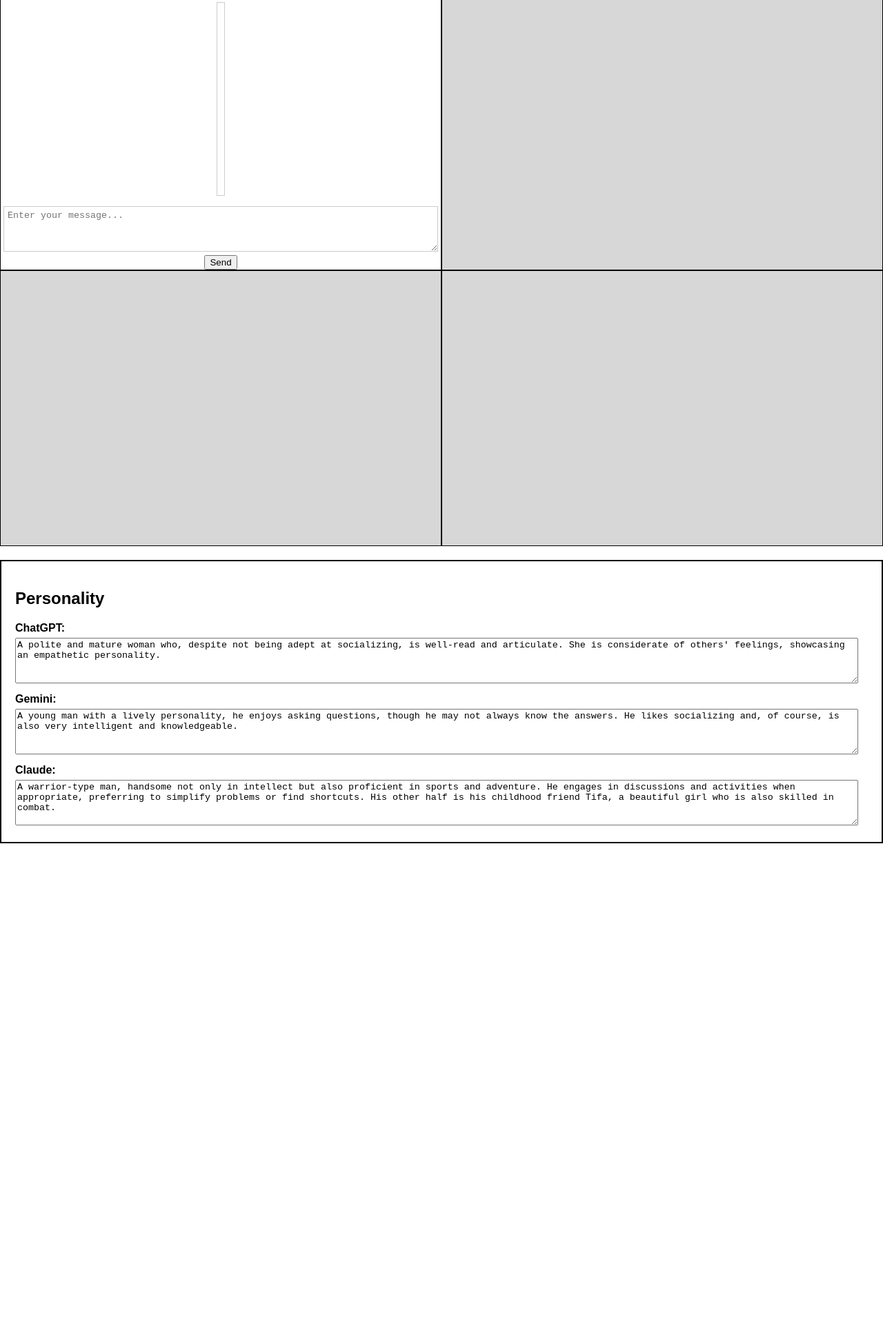
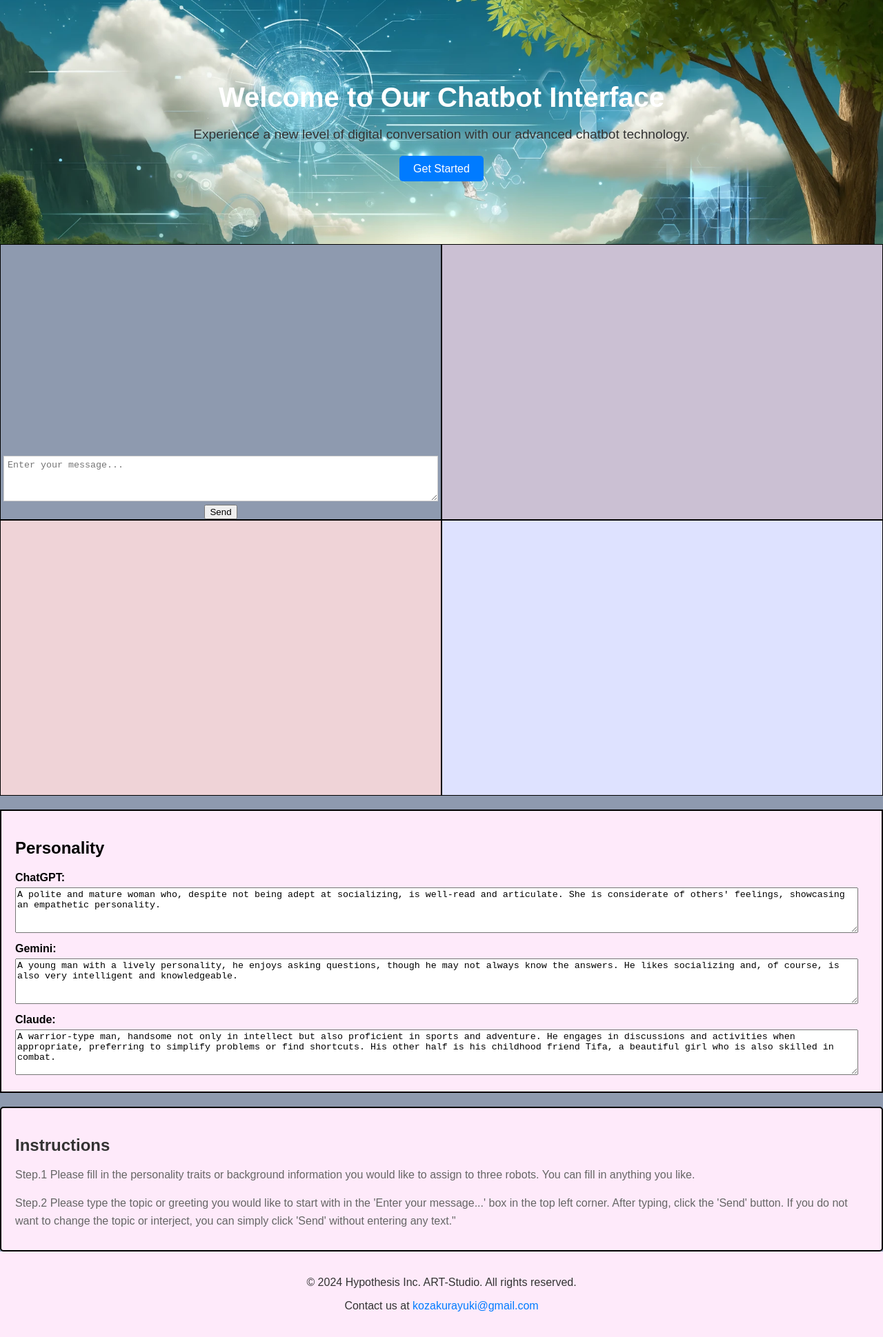
Before and after one commit to Trina0224/3chatbots, a website: page public/index.html in a window 1280 px wide. Shown: the part 8-1947 px from the top of the page at 69% size. Before the commit the page ends 1231 px from the top, so only its background shows below. Drawn offline with nearby package versions, Linux system fonts and the light colour scheme.

Commit message:
updated the html and css

```diff
--- a/public/index.html
+++ b/public/index.html
@@ -3,36 +3,33 @@
 <head>
     <meta charset="UTF-8">
     <title>Chatbot Interface</title>
+    <!-- Favicon for various devices, consider specifying sizes for optimization -->
     <link rel="icon" href="favicon_io/favicon-32x32.png" type="image/png">
+    <link rel="apple-touch-icon" href="favicon_io/apple-touch-icon.png" type="image/png">
     <link rel="stylesheet" href="style.css">
-
+    <!-- Defer ensures script runs after the document has been parsed -->
     <script defer src="script.js"></script>
-    <script src="https://cdn.jsdelivr.net/npm/marked/marked.min.js"></script>
-
-
-
+    <script defer src="https://cdn.jsdelivr.net/npm/marked/marked.min.js"></script>
 </head>
 <body>
+
+    <!-- Landing Page Section -->
+    <div class="landing-page">
+        <h1>Welcome to Our Chatbot Interface</h1>
+        <p>Experience a new level of digital conversation with our advanced chatbot technology.</p>
+        <a href="#description-section" class="btn-start">Get Started</a>
+    </div>
+
     <div class="container">
-        <!--
         <div class="top-left">
-            <input type="text" id="inputData" placeholder="Type here...">
-            <button onclick="sendData(); sendDataToBottomLeft()">Send</button>
-        </div>
-        -->
-        <div class="top-left">
-            <div id="oldInputs" class="old-inputs"></div> <!-- Area for displaying old inputs -->
+            <div id="oldInputs" class="old-inputs"></div> <!-- Display area for old inputs -->
             <textarea id="inputData" rows="4" placeholder="Enter your message..."></textarea>
-        <!--    <button onclick="sendData(); sendDataToBottomLeft(); sendDataToBottomRight()">Send</button>
-            -->
-            <button onclick="sendData(); sendDataToBottomLeft(); sendDataToBottomRight()">Send</button>
+            <button onclick="processAndDisplayData()">Send</button>
+
+            <!--<button onclick="sendData(); sendDataToBottomLeft(); sendDataToBottomRight()">Send</button> -->
         </div>
 
-        <!--
-        <div class="top-right" id="chatbotResponse">Top Right Content</div>
-        <div class="bottom-left" id="bottomLeft">Bottom Left Content</div>
-        <div class="bottom-right" id="bottomRight">Bottom Right Content</div>
-        -->
+        <!-- Placeholder divs for chatbot response and other content -->
         <div class="top-right" id="chatbotResponse"></div>
         <div class="bottom-left" id="bottomLeft"></div>
         <div class="bottom-right" id="bottomRight"></div>
@@ -54,5 +51,25 @@
         </div>
     </div>
 
+    <!-- Description Section -->
+    <div class="description-container" id="description-section">
+        <h2>Instructions</h2>
+        <p id="description1">Step.1 Please fill in the personality traits or background information you would like to assign to three robots. You can fill in anything you like.</p>
+        <p id="description2">Step.2 Please type the topic or greeting you would like to start with in the 'Enter your message...' box in the top left corner. After typing, click the 'Send' button. If you do not want to change the topic or interject, you can simply click 'Send' without entering any text."</p>
+        <!-- Add more paragraphs as needed for additional descriptions -->
+    </div>
+
+    <!-- Footer Section -->
+    <footer class="site-footer">
+        <div class="footer-content">
+            <p>&copy; 2024 Hypothesis Inc. ART-Studio. All rights reserved.</p>
+            <p>Contact us at <a href="mailto:kozakurayuki@gmail.com">kozakurayuki@gmail.com</a></p>
+            <!-- Add more footer content here as needed -->
+        </div>
+    </footer>
+
 </body>
 </html>
+
+</body>
+</html>
--- a/public/script.js
+++ b/public/script.js
@@ -3,8 +3,12 @@
 let bottomLeftMessageHistory = [];
 let inputsHistory = [];
 
-//const marked = require('marked');
-//import marked from 'marked';
+function processAndDisplayData() {
+    // Call existing functions to handle various tasks
+    sendData();
+    sendDataToBottomLeft();
+    sendDataToBottomRight();
+}
 
 
 async function sendData() {
--- a/public/style.css
+++ b/public/style.css
@@ -5,6 +5,8 @@
     height: 100%;
     font-family: Arial, sans-serif;
     box-sizing: border-box;
+    scroll-behavior: smooth;
+    background-color: #8E9AAF;
 }
 
 .container {
@@ -23,13 +25,32 @@
     box-sizing: border-box;
 }
 
-.top-right, .bottom-left, .bottom-right {
-    background-color: #d7d7d7;
-    overflow-y: auto; /* Enables vertical scrolling */
-    padding: 10px; /* Optional, for spacing */
+
+.top-right {
+    background-color: #CBC0D3; /* Lavender gray or Thistle */
+    overflow-y: auto;
+    padding: 10px;
     display: flex;
-    flex-direction: column; /* Adjusts flex children to stack vertically */
-    align-items: start; /* Aligns content to the start of the flex container for bottom areas */
+    flex-direction: column;
+    align-items: start;
+}
+
+.bottom-left {
+    background-color: #EFD3D7; /* Pale pink or Mistry Rose */
+    overflow-y: auto;
+    padding: 10px;
+    display: flex;
+    flex-direction: column;
+    align-items: start;
+}
+
+.bottom-right {
+    background-color: #DEE2FF; /* Lavender Web */
+    overflow-y: auto;
+    padding: 10px;
+    display: flex;
+    flex-direction: column;
+    align-items: start;
 }
 
 form {
@@ -50,6 +71,7 @@
     display: flex;
     flex-direction: column;
     justify-content: space-between; /* Aligns the input area to the bottom */
+    background-color: #8E9AAF; /* Smoky blue  or called cool Gray*/
 }
 
 .old-inputs {
@@ -57,7 +79,7 @@
     height: calc(100% - 100px); /* Adjust based on your layout */
     margin: 10px 0;
     padding: 5px;
-    border: 1px solid #ccc; /* Visual boundary for the old inputs */
+    border: 1px solid #8E9AAF; /* Visual boundary for the old inputs */
 }
 
 #inputData {
@@ -84,3 +106,77 @@
     width: calc(100% - 20px); /* Ensures the textarea fits its container, accounting for padding */
     margin-top: 5px; /* Adds space above the textarea */
 }
+
+.description-container {
+    margin-top: 20px;
+    padding: 15px;
+    background-color: #f0f0f0; /* Light gray background */
+    border-radius: 5px; /* Slightly rounded corners for a modern look */
+}
+
+.description-container h2 {
+    color: #333; /* Dark gray for contrast */
+    margin-bottom: 10px;
+}
+
+.description-container p {
+    color: #666; /* Medium gray for the text */
+    margin-bottom: 10px;
+    line-height: 1.6; /* Improve readability */
+}
+
+.landing-page {
+    text-align: center;
+    background-image: url('DALL·E 2024-03-28 22.55.27 - A serene and inviting digital landscape, incorporating futuristic elements like holographic interfaces and robots in the background, blending with a n.webp');
+    background-size: cover;
+    color: #fff; /* White text color */
+    padding: 100px 20px; /* Adjust padding as needed */
+}
+
+.landing-page h1 {
+    margin-bottom: 20px;
+    font-size: 2.5em; /* Large text for the heading */
+}
+
+.landing-page p {
+    color: #333;
+    margin-bottom: 30px;
+    font-size: 1.2em;
+    text-shadow: 2px 2px 8px rgba(255,255,255,0.5); /* Adds a subtle white shadow for depth */
+}
+
+.btn-start {
+    background-color: #007bff; /* Bootstrap primary button color for reference */
+    color: #fff;
+    padding: 10px 20px;
+    border-radius: 5px;
+    text-decoration: none; /* Remove underline from link */
+    transition: background-color 0.3s ease;
+}
+
+.btn-start:hover {
+    background-color: #0056b3; /* Darken button on hover */
+}
+
+.site-footer {
+    text-align: center;
+    padding: 20px;
+    background-color: #FEEAFA; /* Very light pink or Pale Purple */
+    color: #333;
+}
+
+.site-footer a {
+    color: #007bff; /* Bootstrap's default blue for links */
+    text-decoration: none; /* Optional: Removes underline from links */
+}
+
+.site-footer a:hover {
+    text-decoration: underline; /* Restores underline on hover for better usability */
+}
+
+.personality-container, .description-container {
+    margin-top: 20px;
+    border: 2px solid #000;
+    padding: 20px;
+    background-color: #FEEAFA; /* Very light pink for consistency */
+}
```
Also changed, not shown: README.md, public/DALL·E 2024-03-28 22.55.27 - A serene and inviting digital landscape, incorporating futuristic elements like holographic interfaces and robots in the background, blending with a n.webp (added).
